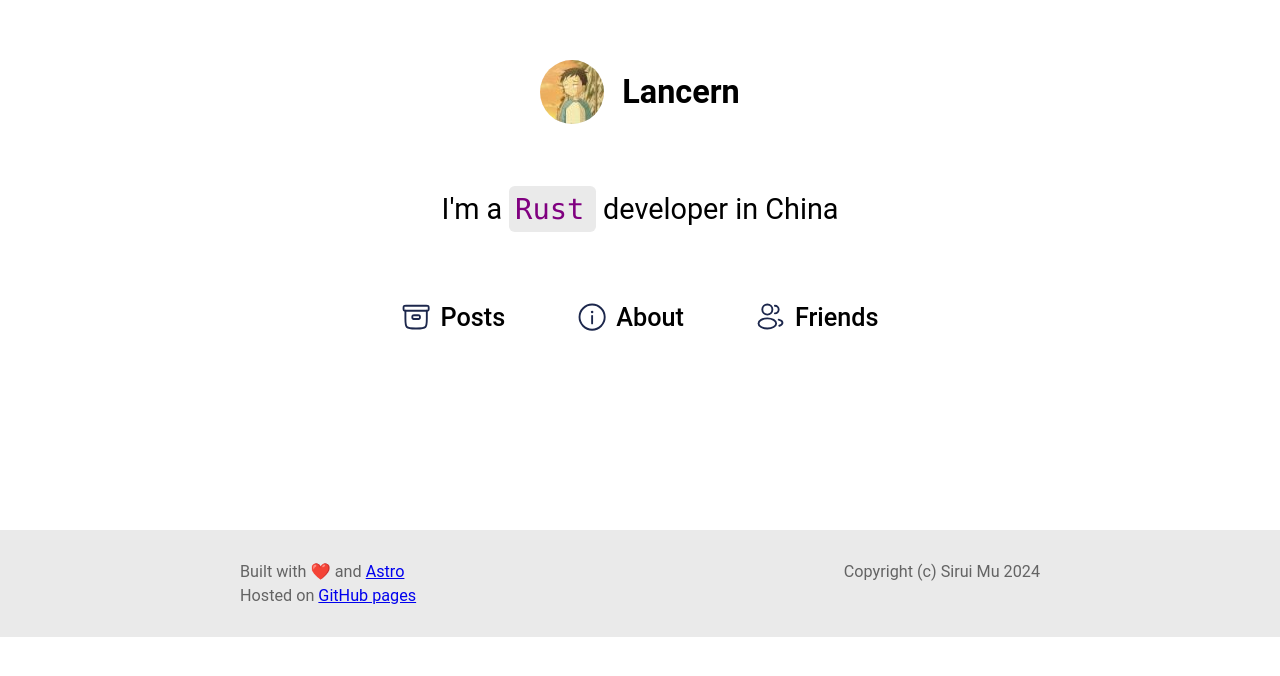
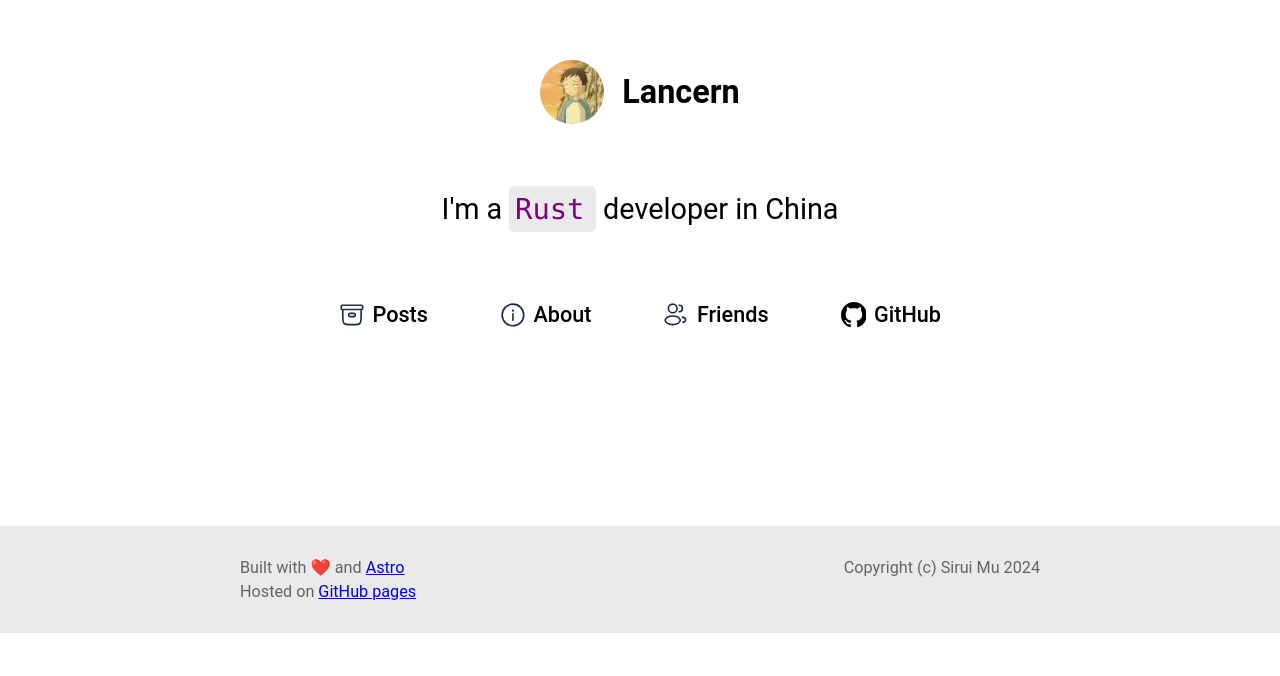
Before and after one commit to Lancern/site, an Astro site: page / in a window 1280 px wide. Shown: the part 120-796 px from the top of the page. Built offline with nearby package versions, Linux system fonts and the light colour scheme; Astro itself is replaced by a stand-in of ours.

Commit message:
feat: add GitHub profile link

```diff
--- /dev/null
+++ b/src/components/icon/GithubIcon.astro
@@ -0,0 +1,15 @@
+---
+import "@styles/icon.css";
+
+import type { IconProps } from "./typing";
+
+interface Props extends IconProps {}
+
+const { size } = Astro.props;
+---
+
+<svg class="icon" width={size} height={size} viewBox="0 0 24 24" xmlns="http://www.w3.org/2000/svg">
+  <path
+    d="M12 0c-6.626 0-12 5.373-12 12 0 5.302 3.438 9.8 8.207 11.387.599.111.793-.261.793-.577v-2.234c-3.338.726-4.033-1.416-4.033-1.416-.546-1.387-1.333-1.756-1.333-1.756-1.089-.745.083-.729.083-.729 1.205.084 1.839 1.237 1.839 1.237 1.07 1.834 2.807 1.304 3.492.997.107-.775.418-1.305.762-1.604-2.665-.305-5.467-1.334-5.467-5.931 0-1.311.469-2.381 1.236-3.221-.124-.303-.535-1.524.117-3.176 0 0 1.008-.322 3.301 1.23.957-.266 1.983-.399 3.003-.404 1.02.005 2.047.138 3.006.404 2.291-1.552 3.297-1.23 3.297-1.23.653 1.653.242 2.874.118 3.176.77.84 1.235 1.911 1.235 3.221 0 4.609-2.807 5.624-5.479 5.921.43.372.823 1.102.823 2.222v3.293c0 .319.192.694.801.576 4.765-1.589 8.199-6.086 8.199-11.386 0-6.627-5.373-12-12-12z"
+  ></path>
+</svg>
--- a/src/pages/index.astro
+++ b/src/pages/index.astro
@@ -5,6 +5,7 @@
 import InfoIcon from "@components/icon/InfoIcon.astro";
 import PeopleIcon from "@components/icon/PeopleIcon.astro";
 import TextWithIcon from "@components/TextWithIcon.astro";
+import GithubIcon from "@components/icon/GithubIcon.astro";
 
 const keywords = [
   "C/C++",
@@ -35,19 +36,25 @@
       <a class="nav-link" href="/posts">
         <TextWithIcon>
           <ArchiveIcon size="1.2em" slot="icon" />
-          Posts
+          <span class="nav-link-text">Posts</span>
         </TextWithIcon>
       </a>
       <a class="nav-link" href="/about">
         <TextWithIcon>
           <InfoIcon size="1.2em" slot="icon" />
-          About
+          <span class="nav-link-text">About</span>
         </TextWithIcon>
       </a>
       <a class="nav-link" href="/friends">
         <TextWithIcon>
           <PeopleIcon size="1.2em" slot="icon" />
-          Friends
+          <span class="nav-link-text">Friends</span>
+        </TextWithIcon>
+      </a>
+      <a class="nav-link" href="https://github.com/Lancern" target="_blank">
+        <TextWithIcon>
+          <GithubIcon size="1.2em" slot="icon" />
+          <span class="nav-link-text">GitHub</span>
         </TextWithIcon>
       </a>
     </div>
@@ -93,12 +100,12 @@
     align-items: center;
     padding: 1rem 2rem;
     text-decoration: none;
-    font-size: 1.4rem;
+    font-size: 1.2rem;
     font-weight: 500;
     color: black;
   }
 
-  .nav-link:hover {
+  .nav-link:hover .nav-link-text {
     text-decoration: underline;
   }
 </style>
```
